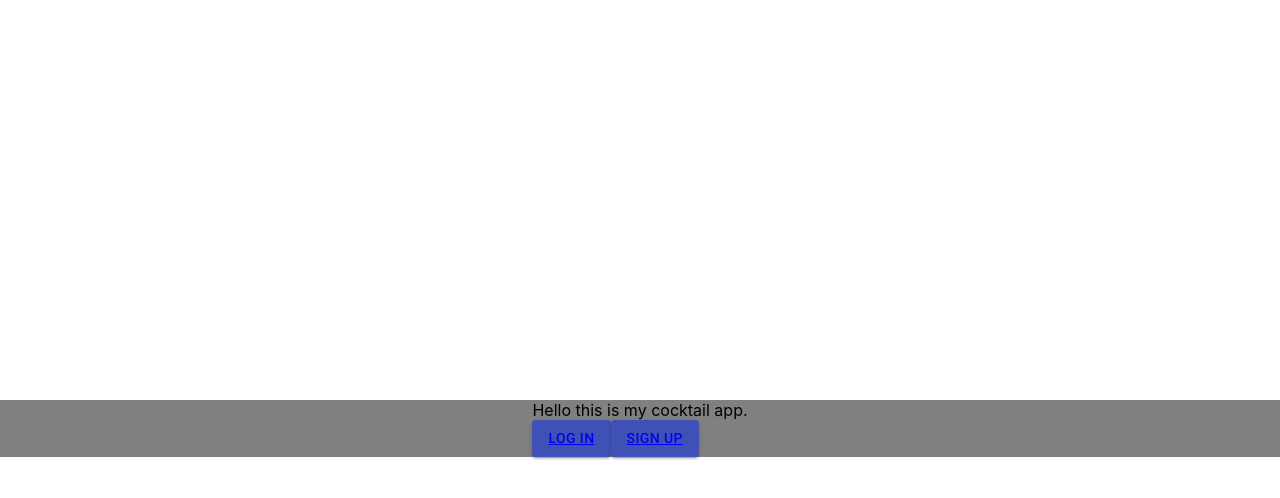
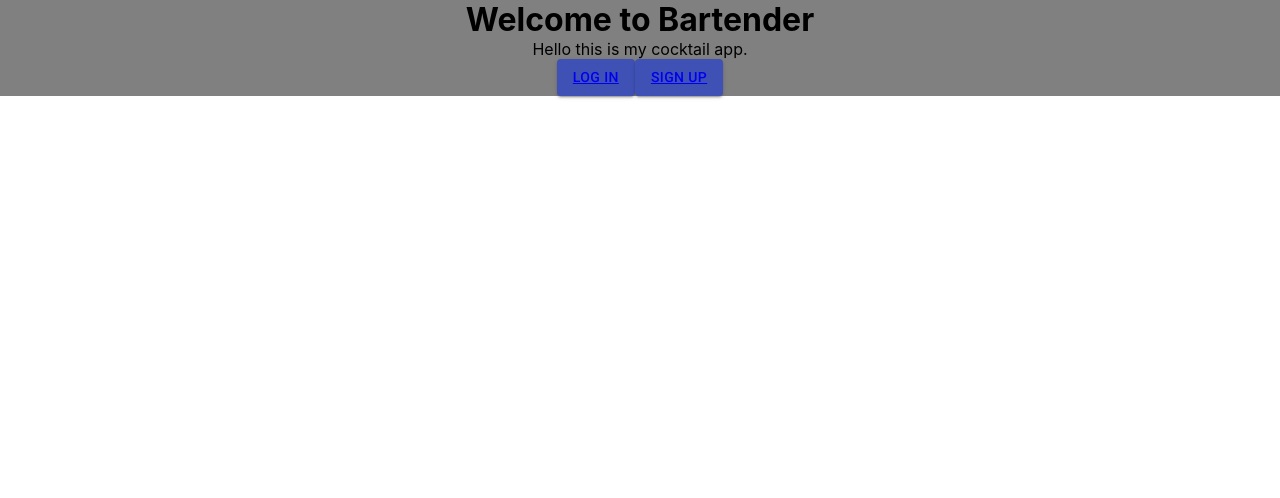
Before and after one commit to 21mooie/bartendr-web, a React (Create React App) app: page / in a window 1280 px wide. Shown: the top 498 px of the page. Built offline with nearby package versions, Linux system fonts and the light colour scheme; no server answers; the HTML template or start-up script is replaced by a standard one.

Commit message:
Make elements block level so one is on top of another and center them as well

```diff
--- a/src/components/LandingPage/LandingPage.css
+++ b/src/components/LandingPage/LandingPage.css
@@ -1,9 +1,8 @@
 .main {
-    display: flex;
-    justify-content: center;
-    margin-top: 50vh;
+    text-align: center
 }
 
 .content {
-    display: inline-block;
+    justify-content: center;
+    display: inline;
 }
--- a/src/components/LandingPage/LandingPage.js
+++ b/src/components/LandingPage/LandingPage.js
@@ -29,6 +29,12 @@ const LandingPage = () => {
 
   return (
     <div className="main">
+      <h1>Welcome to Bartender</h1>
+      {
+        drink
+        &&
+          <DrinkCard drink={drink}/>
+      }
       <div className="content">
         <p>Hello this is my cocktail app.</p>
         <Button variant="contained" color="primary" onClick={() => clickMe()}>
@@ -42,11 +48,6 @@ const LandingPage = () => {
           </Link>
         </Button>
       </div>
-      {
-        drink
-        &&
-          <DrinkCard drink={drink}/>
-      }
     </div>
 
   )
```
